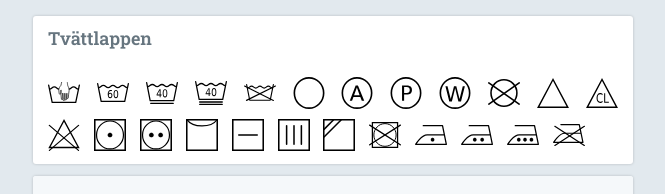
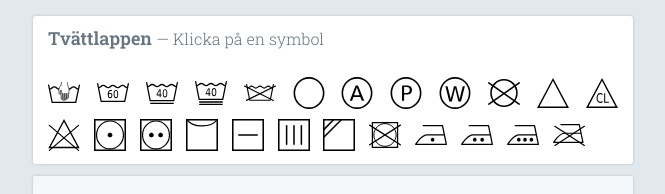
Before and after one commit to zykadelic/Tvattlappen, a Jekyll site: the page built from index.html, in a window 1280 px wide. Shown: the top 194 px of the page, without its empty margins (307-972 px from the left). Built offline with Jekyll 4.4.1, drawn with Linux system fonts in a browser that asks for light colours; nearby versions of some CDN libraries.

Commit message:
add pageCta

```diff
--- a/_layouts/default.html
+++ b/_layouts/default.html
@@ -20,9 +20,14 @@
 <body>
 	<div class="column u-clr">
 		<header class="careTag">
-			<a href="/" class="pageTitle careTag-inner">
-				{{ site.title }}
-			</a>
+			<div class="careTag-inner">
+				<a href="/" class="pageTitle">
+					{{ site.title }}
+				</a>
+				<span class="pageCta">
+					&mdash; Klicka på en symbol
+				</span>
+			</div>
 
 			<nav class="careTag-inner careTag-inner--gridContent">
 				{% for category in site.data.care_tags_by_category %}
--- a/_sass/_application.scss
+++ b/_sass/_application.scss
@@ -11,6 +11,9 @@ $careTagInner-verticalPadding--grid: 10px;
 	font-size: 18px;
 	font-weight: $fontWeight-bold;
 	text-decoration: none;
+}
+.pageCta {
+	color: $fontColor-light;
 }
 .pageFooter {
 	color: $fontColor-light;
```
